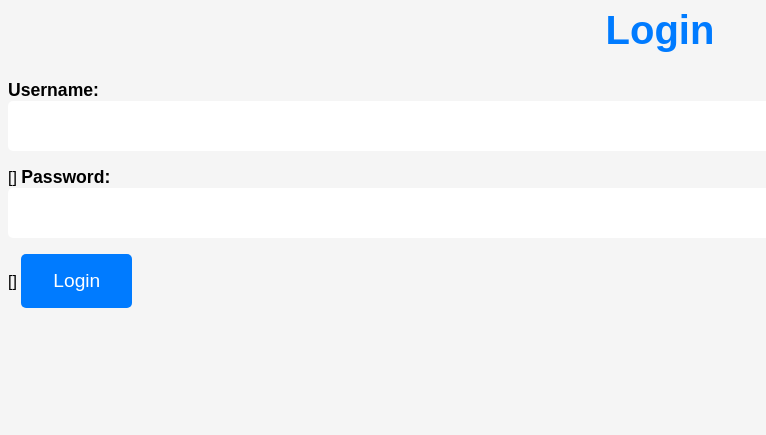
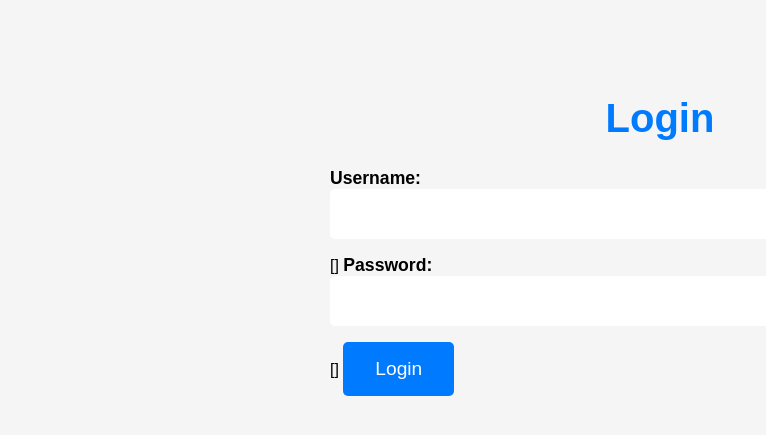
Before and after one commit to danitzn/is2_proyecto, a Django app: template proyecto/gestor/templates/login.html in a window 1320 px wide; the page is wider, and only the part inside the window is pictured. Shown: the top 435 px of that part, without its empty margins (0-766 px from the left). Run offline with Django 4.2, Linux system fonts and the light colour scheme; the template is opened without the code that fills it, so the values that code supplies are empty, except form fields; tables that the repository leaves empty hold one stand-in row (values such as "Sample post"); form fields are guessed from the names that the template uses.

Commit message:
Styles in login changed.

```diff
--- a/proyecto/gestor/static/css/style.css
+++ b/proyecto/gestor/static/css/style.css
@@ -2,6 +2,10 @@ body {
     background-color: #f5f5f5;
     font-family: Arial, sans-serif;
     font-size: 1rem;
+    width: 50%;
+    margin-left: auto;
+    margin-right: auto;
+    margin-top: 96px;
   }
 
   .container {
```
